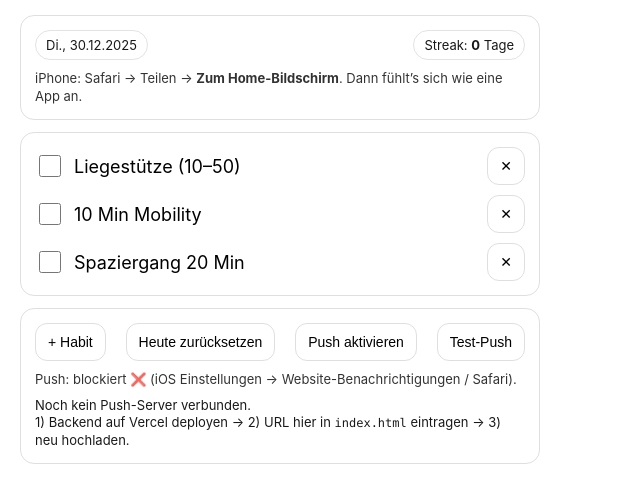
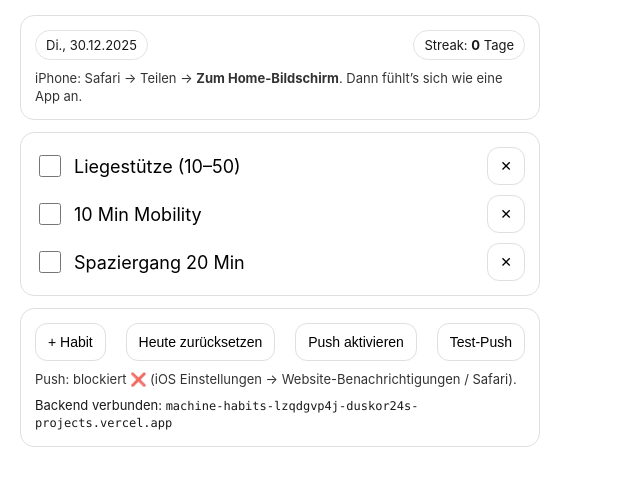
Before and after one commit to duskor24/machine-habits, a website: page docs/index.html in a window 1280 px wide. Shown: the part 75-578 px from the top of the page, without its empty margins (0-640 px from the left). Drawn offline with Linux system fonts and the light colour scheme.

Commit message:
Update index.html

```diff
--- a/docs/index.html
+++ b/docs/index.html
@@ -56,7 +56,7 @@
     // ========= CONFIG =========
     // After deploying the backend to Vercel, paste its URL here, e.g.:
     // const API_BASE = "https://machine-habits-api.vercel.app";
-    const API_BASE = "PASTE_YOUR_VERCEL_URL_HERE";
+    const API_BASE = "machine-habits-lzqdgvp4j-duskor24s-projects.vercel.app";
     // ==========================
 
     const $ = (id) => document.getElementById(id);
```
